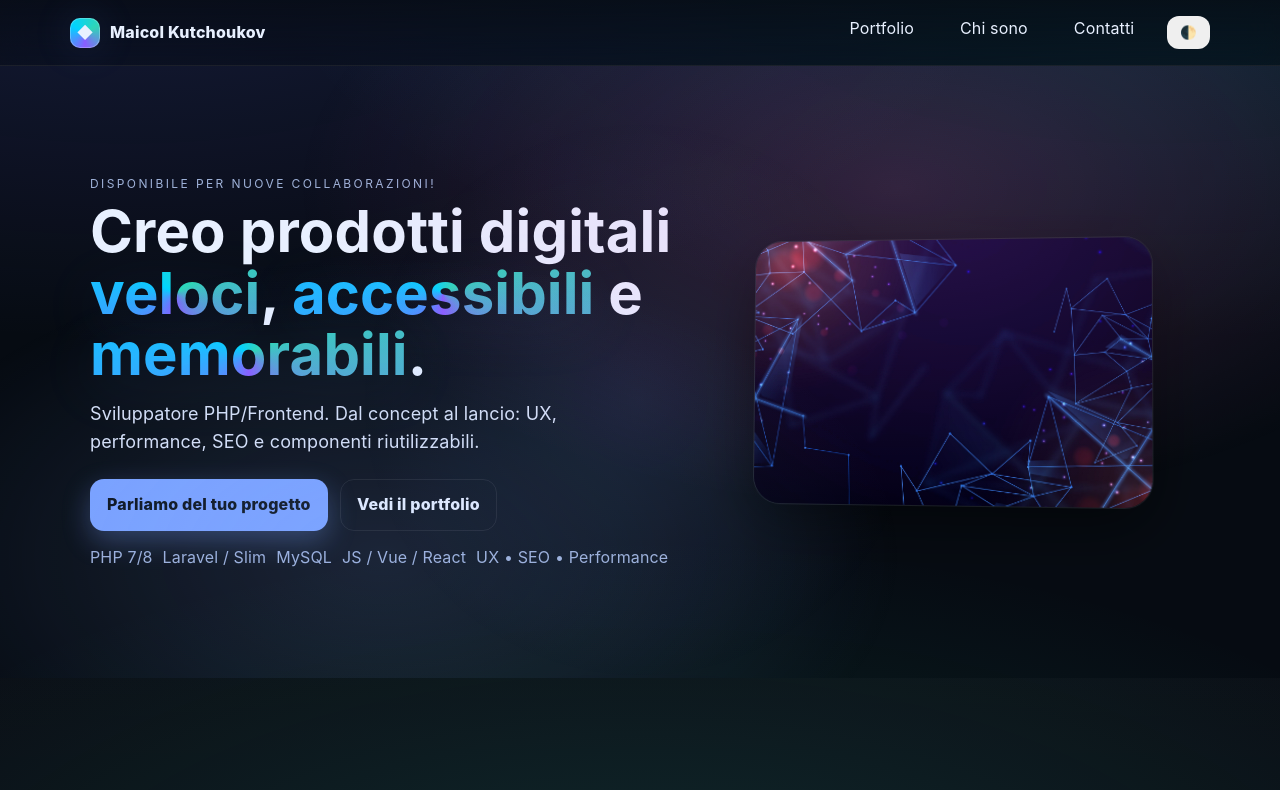
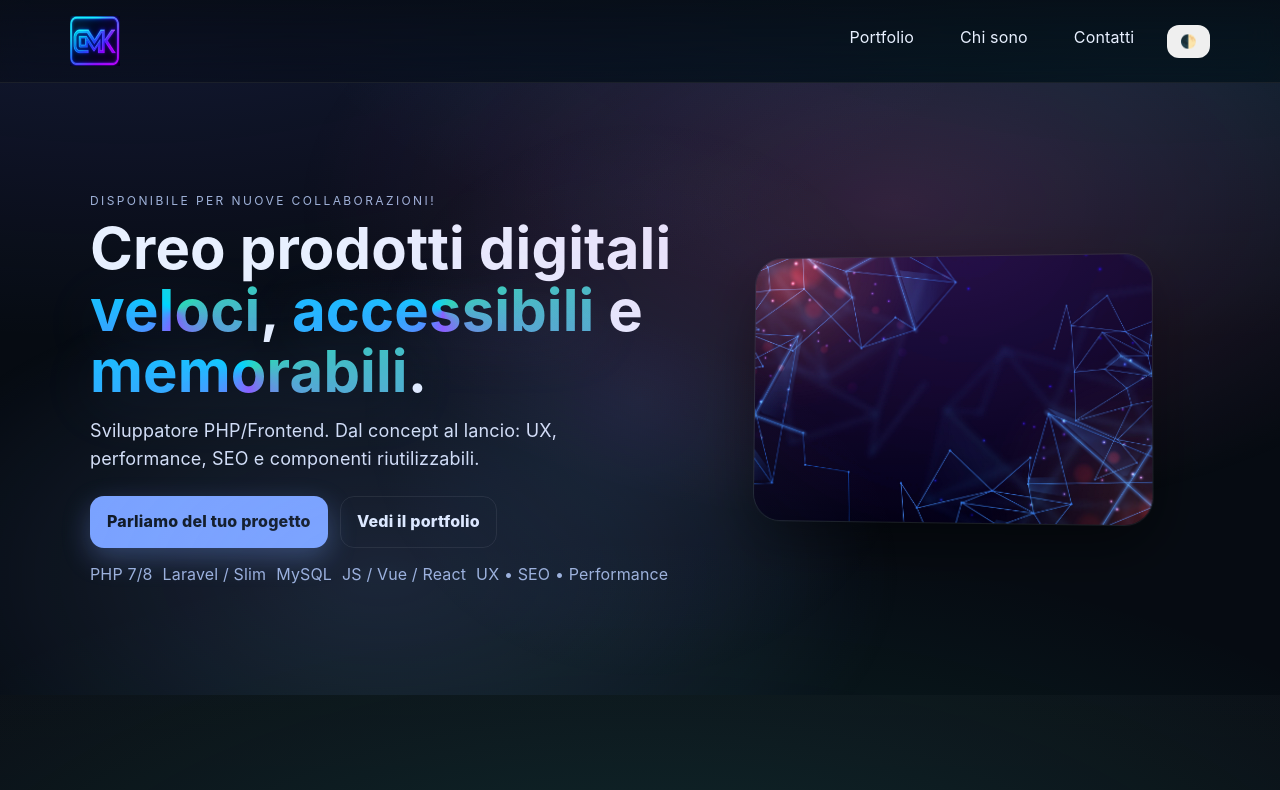
Before and after one commit to maicolkutchoukov/portfolio-vue, a Vue app: page / in a window 1280 px wide. Shown: the top 790 px of the page. Built offline with nearby package versions, Linux system fonts and the light colour scheme.

Commit message:
add logo

```diff
--- a/src/assets/css/styles.css
+++ b/src/assets/css/styles.css
@@ -74,6 +74,7 @@ body::before {
 }
 
 img{display:block;max-width:100%;height:auto}
+.logo-img {width: 50px;height:50px}
 a{color:inherit;text-decoration:none}
 .container{width:100%;max-width:var(--container);margin:0 auto;padding:0 20px}
 .muted{color:var(--muted)}
--- a/src/components/SiteHeader.vue
+++ b/src/components/SiteHeader.vue
@@ -2,9 +2,14 @@
   <header class="site-header" data-elevate>
     <div class="container header-inner">
       <RouterLink class="brand" :to="{ name: 'home' }" aria-label="Home">
-        <span class="logo" aria-hidden="true">◆</span>
-        <span class="brand-text">{{ site.author }}</span>
-      </RouterLink>
+  <img
+    src="/assets/img/logo.jpeg"
+    alt="Logo CodeMK.dev"
+    class="logo-img"
+  />
+  <!-- <span class="brand-text">{{ site.author }}</span> -->
+</RouterLink>
+
 
       <nav class="nav" aria-label="Principale">
         <button class="nav-toggle" :aria-expanded="open ? 'true' : 'false'" aria-controls="navMenu" @click="toggle">
```
Also changed, not shown: public/assets/img/logo.jpeg (added).
